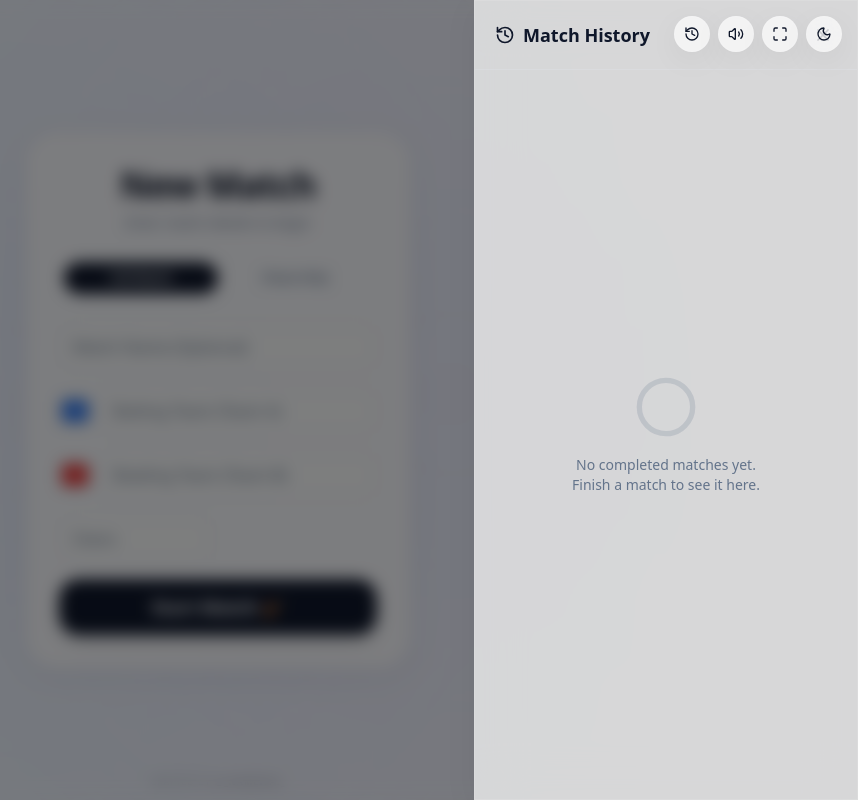
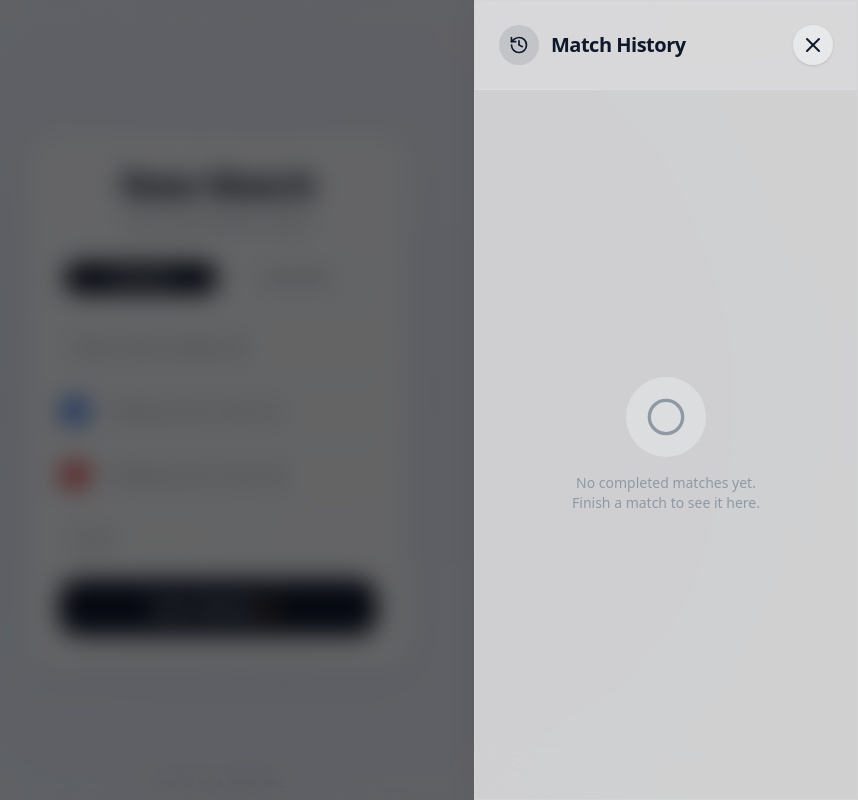
Before and after one commit to LUKALAPUSAIKUMARAO/Cricket-app, a Next.js app: page / in a window 1280 px wide. Both pictures are taken after a click on the button 1114 px from the left and 34 px from the top of the page. Shown: the whole page, without its empty margins (422-1280 px from the left). Built offline with nearby package versions, Linux system fonts and the light colour scheme.

Commit message:
feat: add innings break screen and update match flow logic

```diff
--- a/components/MatchHistoryPanel.tsx
+++ b/components/MatchHistoryPanel.tsx
@@ -62,30 +62,38 @@ export function MatchHistoryPanel({ isOpen, onClose }: MatchHistoryPanelProps) {
             animate={{ opacity: 1 }}
             exit={{ opacity: 0 }}
             onClick={onClose}
-            className="fixed inset-0 z-40 bg-black/50 backdrop-blur-sm"
+            className="fixed inset-0 z-[110] bg-black/60 backdrop-blur-md"
           />
           <motion.div
             initial={{ x: '100%' }}
             animate={{ x: 0 }}
             exit={{ x: '100%' }}
-            transition={{ type: 'spring', damping: 30, stiffness: 300 }}
-            className="fixed right-0 top-0 bottom-0 z-50 w-full max-w-sm glass-panel border-l border-border/50 flex flex-col"
+            transition={{ type: 'spring', damping: 25, stiffness: 200 }}
+            className="fixed right-0 top-0 bottom-0 z-[120] w-full max-w-sm glass-panel border-l border-border/50 flex flex-col shadow-2xl"
           >
-            <div className="flex items-center justify-between p-5 border-b border-border/50">
-              <div className="flex items-center space-x-2">
-                <History className="w-5 h-5 text-primary" />
-                <h2 className="text-lg font-bold">Match History</h2>
+            <div className="flex items-center justify-between p-6 border-b border-border/50 bg-background/20">
+              <div className="flex items-center space-x-3">
+                <div className="w-10 h-10 rounded-full bg-primary/10 flex items-center justify-center">
+                  <History className="w-5 h-5 text-primary" />
+                </div>
+                <h2 className="text-xl font-black tracking-tight">Match History</h2>
               </div>
-              <button onClick={onClose} className="p-1 rounded-full hover:bg-muted transition-colors">
-                <X className="w-5 h-5" />
+              <button
+                onClick={onClose}
+                className="w-10 h-10 flex items-center justify-center rounded-full bg-background/50 hover:bg-destructive/10 hover:text-destructive transition-all active:scale-90 border border-border/50 shadow-sm"
+                aria-label="Close"
+              >
+                <X className="w-6 h-6" />
               </button>
             </div>
 
-            <div className="overflow-y-auto flex-1 p-5 space-y-3">
+            <div className="overflow-y-auto flex-1 p-5 space-y-4 no-scrollbar">
               {savedMatches.length === 0 && (
-                <div className="flex flex-col items-center justify-center h-full space-y-4 py-20 text-muted-foreground">
-                  <Circle className="w-16 h-16 opacity-20" />
-                  <p className="text-sm text-center">No completed matches yet.<br />Finish a match to see it here.</p>
+                <div className="flex flex-col items-center justify-center h-full space-y-4 py-20 text-muted-foreground opacity-60">
+                  <div className="w-20 h-20 rounded-full bg-muted flex items-center justify-center">
+                    <Circle className="w-10 h-10" />
+                  </div>
+                  <p className="text-sm font-medium text-center">No completed matches yet.<br />Finish a match to see it here.</p>
                 </div>
               )}
               {savedMatches.map((match) => (
@@ -94,16 +102,16 @@ export function MatchHistoryPanel({ isOpen, onClose }: MatchHistoryPanelProps) {
             </div>
 
             {savedMatches.length > 0 && (
-              <div className="p-5 border-t border-border/50">
+              <div className="p-6 border-t border-border/50 bg-background/20">
                 <Button
                   variant="outline"
-                  className="w-full rounded-xl h-12 gap-2 text-destructive border-destructive/30 hover:bg-destructive hover:text-destructive-foreground"
+                  className="w-full rounded-2xl h-14 font-bold gap-2 text-destructive border-destructive/30 hover:bg-destructive hover:text-destructive-foreground shadow-sm transition-all"
                   onClick={() => {
                     if (confirm('Clear all match history?')) clearHistory();
                   }}
                 >
-                  <Trash2 className="w-4 h-4" />
-                  Clear History
+                  <Trash2 className="w-5 h-5" />
+                  Clear All History
                 </Button>
               </div>
             )}
--- a/components/Scoreboard.tsx
+++ b/components/Scoreboard.tsx
@@ -44,31 +44,37 @@ export function Scoreboard() {
     <>
       <div className="w-full glass-panel border-x-0 rounded-b-3xl sticky top-0 z-10 overflow-hidden shadow-xl">
         <div className="p-4 max-w-md mx-auto space-y-3">
-          {/* Top Row: Teams on Left, Action Buttons on Right */}
-          <div className="flex justify-between items-center">
-            <div className="flex items-center space-x-2 text-[10px] font-black text-muted-foreground uppercase tracking-[0.2em]">
-              <span style={{ color: teamAColor }}>{setup.teamA}</span>
-              <span className="opacity-20">/</span>
-              <span style={{ color: teamBColor }}>{setup.teamB}</span>
-            </div>
-
-            {/* Action buttons - shifted left to avoid TopBar overlap */}
-            <div className="flex items-center space-x-2 mr-32 md:mr-0">
+          {/* Top Row: Absolute Centered Teams, Buttons on Left */}
+          <div className="relative flex items-center justify-between min-h-[40px]">
+            {/* Left Actions */}
+            <div className="flex items-center space-x-2 z-10">
               <button
                 onClick={() => setShowShare(true)}
-                className="w-8 h-8 flex items-center justify-center rounded-full bg-primary/5 hover:bg-primary/10 transition-colors border border-white/5"
+                className="w-9 h-9 flex items-center justify-center rounded-full bg-primary/5 hover:bg-primary/10 transition-colors border border-white/5 shadow-sm"
                 title="Share Score"
               >
-                <Share2 className="w-4 h-4 text-primary" />
+                <Share2 className="w-4.5 h-4.5 text-primary" />
               </button>
               <button
                 onClick={() => setShowScorecard(true)}
-                className="w-8 h-8 flex items-center justify-center rounded-full bg-primary/5 hover:bg-primary/10 transition-colors border border-white/5"
+                className="w-9 h-9 flex items-center justify-center rounded-full bg-primary/5 hover:bg-primary/10 transition-colors border border-white/5 shadow-sm"
                 title="Over Scorecard"
               >
-                <ListOrdered className="w-4 h-4 text-primary" />
+                <ListOrdered className="w-4.5 h-4.5 text-primary" />
               </button>
             </div>
+
+            {/* Centered Teams */}
+            <div className="absolute inset-0 flex items-center justify-center pointer-events-none">
+              <div className="flex items-center space-x-2 text-[10px] font-black text-muted-foreground uppercase tracking-[0.2em] bg-background/30 px-3 py-1 rounded-full border border-white/5 backdrop-blur-sm shadow-inner">
+                <span style={{ color: teamAColor }}>{setup.teamA}</span>
+                <span className="opacity-20 font-bold italic">vs</span>
+                <span style={{ color: teamBColor }}>{setup.teamB}</span>
+              </div>
+            </div>
+
+            {/* Empty space for TopBar buttons on the right */}
+            <div className="w-24 md:w-0" aria-hidden="true" />
           </div>
 
           {/* Score + Timer + Innings Row */}
--- a/components/TopBar.tsx
+++ b/components/TopBar.tsx
@@ -15,19 +15,20 @@ export function TopBar({ soundEnabled, onToggleSound }: TopBarProps) {
   const { isFullscreen, toggle: toggleFullscreen } = useFullscreen();
   const [showHistory, setShowHistory] = useState(false);
 
-  // Smaller buttons for mobile to prevent overlap
-  const iconBtn = 'w-8 h-8 md:w-9 md:h-9 flex items-center justify-center rounded-full glass-panel border border-white/10 hover:bg-white/10 active:scale-95 transition-all';
+  // Spaced out buttons
+  const iconBtn = 'w-9 h-9 flex items-center justify-center rounded-full glass-panel border border-white/10 hover:bg-white/10 active:scale-95 transition-all shadow-lg';
 
   return (
     <>
-      <div className="fixed top-3 right-3 md:top-4 md:right-4 z-[60] flex items-center space-x-1.5 md:space-x-2">
+      {/* Utility buttons moved to the top-right but with plenty of gap from the edge */}
+      <div className="fixed top-3 right-3 md:top-4 md:right-4 z-[100] flex flex-row items-center gap-2.5">
         <button
           onClick={() => setShowHistory(true)}
           className={iconBtn}
           aria-label="Match History"
           title="Match History"
         >
-          <History className="w-3.5 h-3.5 md:w-4 md:h-4" />
+          <History className="w-4 h-4" />
         </button>
 
         <button
@@ -37,9 +38,9 @@ export function TopBar({ soundEnabled, onToggleSound }: TopBarProps) {
           title={soundEnabled ? 'Sound On' : 'Sound Off'}
         >
           {soundEnabled ? (
-            <Volume2 className="w-3.5 h-3.5 md:w-4 md:h-4" />
+            <Volume2 className="w-4 h-4" />
           ) : (
-            <VolumeX className="w-3.5 h-3.5 md:w-4 md:h-4 text-muted-foreground" />
+            <VolumeX className="w-4 h-4 text-muted-foreground" />
           )}
         </button>
 
@@ -50,9 +51,9 @@ export function TopBar({ soundEnabled, onToggleSound }: TopBarProps) {
           title={isFullscreen ? 'Exit Fullscreen' : 'Enter Fullscreen'}
         >
           {isFullscreen ? (
-            <Minimize className="w-3.5 h-3.5 md:w-4 md:h-4" />
+            <Minimize className="w-4 h-4" />
           ) : (
-            <Maximize className="w-3.5 h-3.5 md:w-4 md:h-4" />
+            <Maximize className="w-4 h-4" />
           )}
         </button>
 
@@ -63,9 +64,9 @@ export function TopBar({ soundEnabled, onToggleSound }: TopBarProps) {
           title="Toggle Theme"
         >
           {theme === 'dark' ? (
-            <Sun className="w-3.5 h-3.5 md:w-4 md:h-4" />
+            <Sun className="w-4 h-4" />
           ) : (
-            <Moon className="w-3.5 h-3.5 md:w-4 md:h-4" />
+            <Moon className="w-4 h-4" />
           )}
         </button>
       </div>
```
